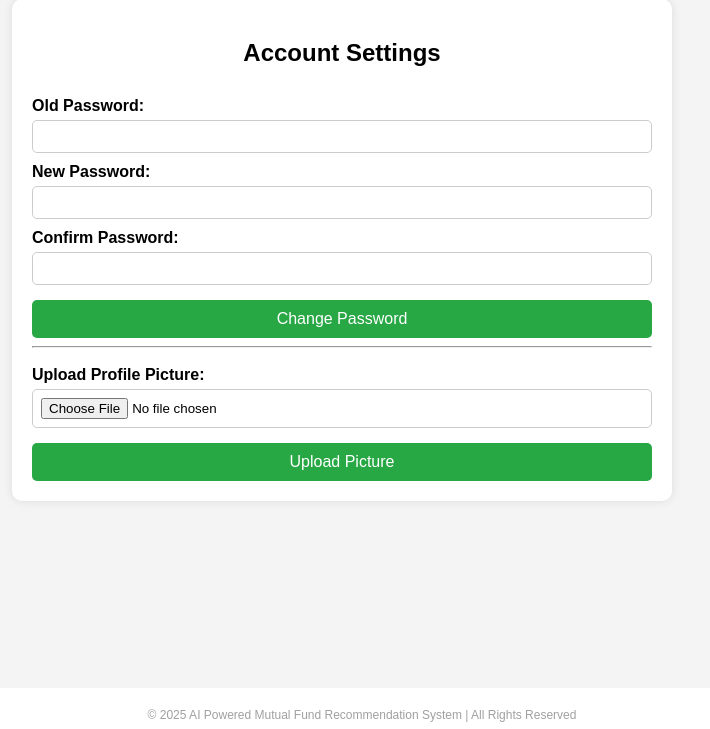
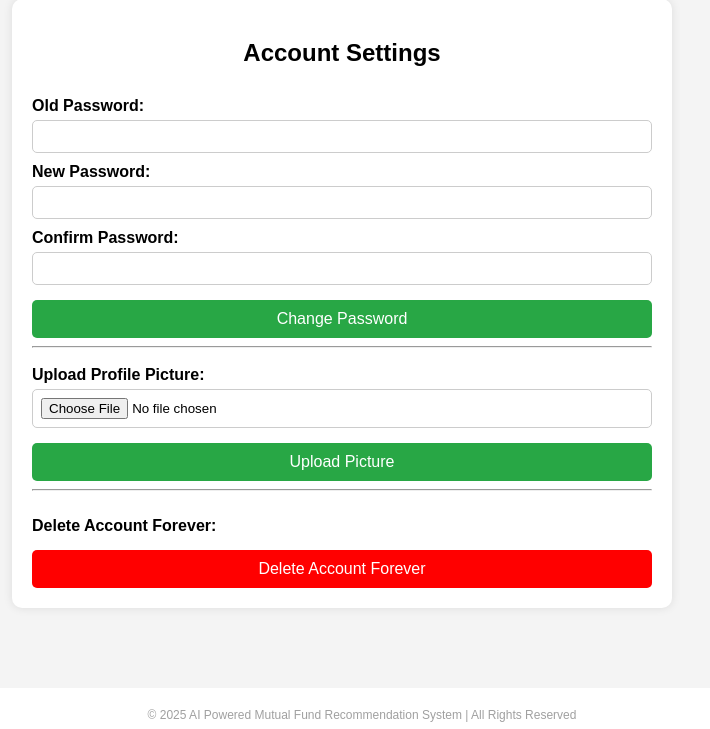
Before and after one commit to ajay9875/Mutual_Fund_Recommender, a Django app: page /account_settings/ in a window 1280 px wide. Shown: the part 71-800 px from the top of the page, without its empty margins (298-1008 px from the left). Run offline with Django 5.2, Linux system fonts and the light colour scheme; the visitor is signed in with stand-in values (Sample User, id 1).

Commit message:
Added delete account in the settings option insted of profile dropdown!

```diff
--- a/Myapp/static/css/Settings.css
+++ b/Myapp/static/css/Settings.css
@@ -39,9 +39,14 @@ button {
     cursor: pointer;
     border-radius: 5px;
 }
-button:hover {
-    background: #218838;
-}
 #profile_photo:hover{
     cursor: pointer;
 }
+
+.delete-account-btn {
+    background: red;
+    width: 100%;
+}
+.delete-account-btn button:hover{
+    background-color: rgb(205, 2, 2);
+}
--- a/Myapp/templates/Index.html
+++ b/Myapp/templates/Index.html
@@ -41,8 +41,6 @@
       <a href="/your-funds">Your Funds</a>
       <a href="{% url 'account_settings' %}">Settings</a>
       <a href="/logout">Logout</a>
-      <a href="{% url 'delete_account' %}" class="delete-account-link">Delete Account</a>
-
     </div>
   </header>
 
--- a/Myapp/templates/Settings.html
+++ b/Myapp/templates/Settings.html
@@ -58,6 +58,35 @@
 
             <button type="submit">Upload Picture</button>
         </form>
-    </div>
+        <hr>
+        <br>
+           <label>Delete Account Forever:</label>
+            <button class="delete-account-btn" type="button" onclick="window.location.href='{% url 'delete_account' %}'" class="delete-account-btn">
+                Delete Account Forever
+              </button>
+       </div>
 
 {% endblock content %}
+
+{% block js_code %}
+<script>
+    // Wait for DOM to load
+    document.addEventListener('DOMContentLoaded', function() {
+        const confirmInput = document.getElementById('confirm');
+        const deleteButton = document.getElementById('deleteButton');
+        const deleteForm = document.getElementById('deleteForm');
+
+        // Enable/disable delete button
+        confirmInput.addEventListener('input', function(e) {
+            deleteButton.disabled = e.target.value.trim().toUpperCase() !== 'DELETE';
+        });
+
+        // Form submission handler
+        deleteForm.addEventListener('submit', function(e) {
+            if (!confirm('Are you absolutely sure? This cannot be undone!')) {
+                e.preventDefault(); // Cancel form submission
+            }
+        });
+    });
+</script>
+{% endblock js_code %}
```
